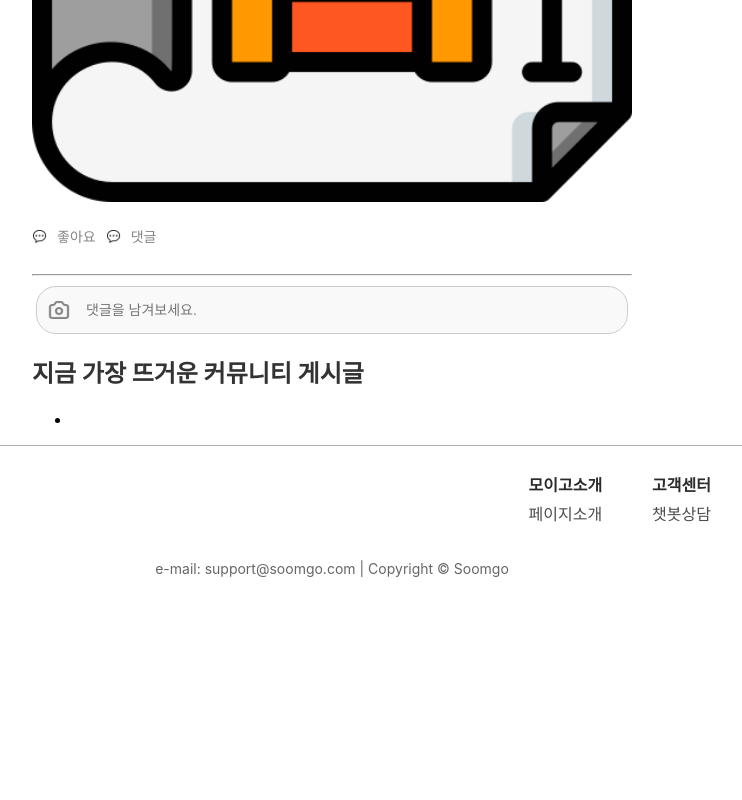
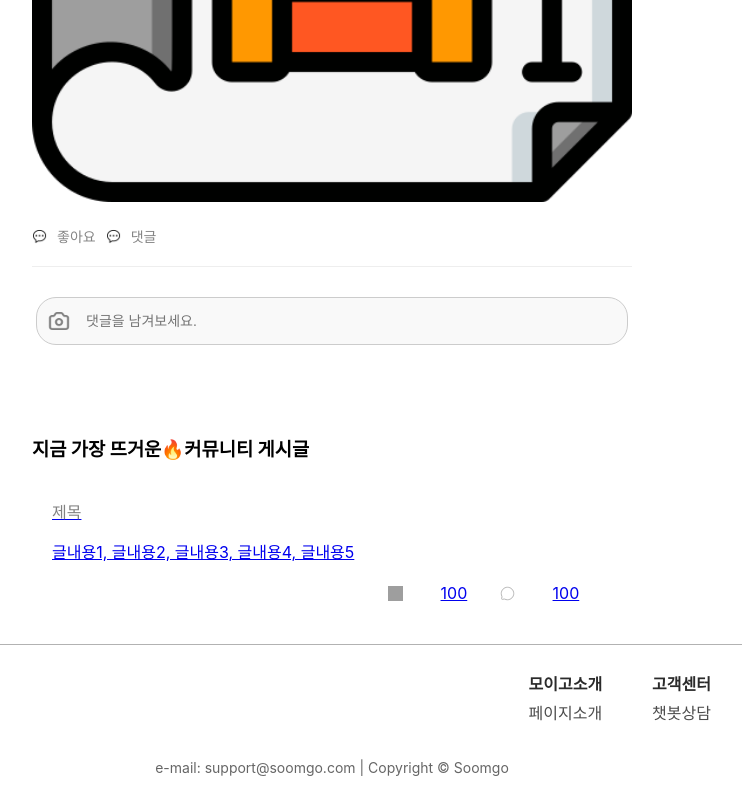
Before and after one commit to jaeheoon/moeego_client, a React (Vite) app: page /article/viewpage in a window 1280 px wide. Shown: the part 870-1670 px from the top of the page, without its empty margins (308-1050 px from the left). Before the commit the page ends 1471 px from the top, so only its background shows below. Built offline with nearby package versions, Linux system fonts and the light colour scheme; grey boxes are pictures that could not be loaded.

Commit message:
CommunityViewPage CSS 구현(임시) (#54)

```diff
--- a/src/components/articles/viewpage/PopularPost.jsx
+++ /dev/null
@@ -1,17 +0,0 @@
-import React from 'react';
-import PopularPostList from "./PopularPostList.jsx";
-
-const PopularPost = () => {
-    return (
-        <section>
-            <div>
-                <h2>지금 가장 뜨거운 커뮤니티 게시글</h2>
-            </div>
-            <PopularPostList/>
-        </section>
-
-
-    );
-};
-
-export default PopularPost;
--- a/src/components/articles/viewpage/PopularPostList.jsx
+++ b/src/components/articles/viewpage/PopularPostList.jsx
@@ -1,16 +1,36 @@
 import React from 'react';
+import {Link} from "react-router-dom";
+import "/src/css/articles/PopularPostList.css";
 
 const PopularPostList = () => {
     return (
-        <div>
-            <ul>
-                <li>
-                    <a></a>
-                    <a></a>
-                    <a></a>
-                </li>
-            </ul>
-        </div>
+        <section>
+            <div>
+                <h3>지금 가장 뜨거운🔥커뮤니티 게시글</h3>
+
+                <><Link to="">
+                    <div className='PopularPostListContainer'>
+                        <div className='AllList'>
+                            <div className='AllWrap'>
+                                <div className='viewWrap'>
+                                    <div className='titleWrap'>
+                                        <div>제목</div>
+                                    </div>
+                                    <div className="contentWrap">
+                                        <div>글내용1, 글내용2, 글내용3, 글내용4, 글내용5</div>
+                                    </div>
+                                    <div className='imageWrap'>
+                                        <div><img src='../src/image/view_icon.svg' alt='view'/><span>100</span></div>
+                                        <div><img src='../src/image/chat_icon.svg' alt='chat'/><span>100</span></div>
+                                    </div>
+                                </div>
+                            </div>
+                        </div>
+                    </div>
+                </Link>
+                </>
+            </div>
+        </section>
     );
 };
 
--- a/src/components/articles/viewpage/PostDetail.jsx
+++ b/src/components/articles/viewpage/PostDetail.jsx
@@ -3,21 +3,24 @@ import PostHeader from './PostHeader';
 import PostContent from './PostContent';
 import PostReactState from './PostReactState';
 import PostComment from './PostComment';
-import PopularPost from './PopularPost';
 import '/src/css/articles/PostDetail.css'
+import PopularPostList from "./PopularPostList.jsx";
 
 const PostDetail = () => {
     return (
         <div className="post-detail">
             <div className="post-detail-wrap">
                 <section className="post-detail-container">
-                    <PostHeader />
+                    <PostHeader/>
                     <br/>
-                    <PostContent />
-                    <PostReactState />
-                    <hr />
-                    <PostComment />
-                    <PopularPost />
+                    <PostContent/>
+                    <PostReactState/>
+                    <br/>
+                    <PostComment/>
+                    <br/>
+                    <br/>
+                    <br/>
+                    <PopularPostList/>
                 </section>
             </div>
         </div>
--- /dev/null
+++ b/src/css/articles/PopularPostList.css
@@ -0,0 +1,107 @@
+.PopularPostListContainer {
+    display: flex;
+    flex-direction: column;
+    justify-content: center;
+    margin-top: 1em;
+    margin-bottom: 1em;
+}
+
+.PopularPostListContainer .AllList {
+    display: flex;
+    align-items: center;
+    width: 100%;
+}
+
+.PopularPostListContainer .AllList .AllWrap {
+    display: flex;
+    align-items: center;
+    width: 100%;
+    border-radius: 10px;
+    box-sizing: border-box;
+}
+
+.PopularPostListContainer .AllList .AllWrap:hover {
+    cursor: pointer;
+}
+
+.PopularPostListContainer .AllList .AllWrap .viewWrap {
+    display: flex;
+    flex-direction: column;
+    align-items: center;
+    box-sizing: border-box;
+    padding: 20px;
+    width: 100%;
+}
+
+.PopularPostListContainer .AllList .AllWrap .viewWrap .titleWrap {
+    display: flex;
+    align-items: center;
+    justify-content: space-between;
+    width: 100%;
+}
+
+.PopularPostListContainer .AllList .AllWrap .viewWrap .titleWrap div:nth-child(1) {
+    display: flex;
+    align-items: center;
+    justify-content: left;
+    width: 90%;
+    color: #828282;
+    overflow: hidden;
+}
+
+.PopularPostListContainer .AllList .AllWrap .viewWrap .titleWrap div:nth-child(2) {
+    display: flex;
+    align-items: center;
+    justify-content: center;
+    width: 10%;
+}
+
+.PopularPostListContainer .AllList .AllWrap .viewWrap .titleWrap div:nth-child(2) img {
+    width: 20px;
+    height: 20px;
+}
+
+.PopularPostListContainer .AllList .AllWrap .viewWrap .contentWrap {
+    display: flex;
+    align-items: center;
+    justify-content: center;
+    width: 100%;
+}
+
+.PopularPostListContainer .AllList .AllWrap .viewWrap .contentWrap div {
+    width: 100%;
+    display: flex;
+    vertical-align: text-top;
+    margin-top: 1em;
+}
+
+.PopularPostListContainer .AllList .AllWrap .viewWrap .imageWrap {
+    display: flex;
+    align-items: center;
+    justify-content: right;
+    width: 100%;
+}
+
+.PopularPostListContainer .AllList .AllWrap .viewWrap .imageWrap div:nth-child(1),
+.PopularPostListContainer .AllList .AllWrap .viewWrap .imageWrap div:nth-child(2) {
+    display: flex;
+    align-items: center;
+    justify-content: right;
+    width: 20%;
+    padding: 20px 0px 5px 0px;
+}
+
+.PopularPostListContainer .AllList .AllWrap .viewWrap .imageWrap div:nth-child(1) img,
+.PopularPostListContainer .AllList .AllWrap .viewWrap .imageWrap div:nth-child(2) img {
+    width: 15px;
+    height: 15px;
+}
+
+.PopularPostListContainer .AllList .AllWrap .viewWrap .imageWrap div:nth-child(1) span,
+.PopularPostListContainer .AllList .AllWrap .viewWrap .imageWrap div:nth-child(2) span {
+    display: flex;
+    align-items: center;
+    justify-content: center;
+    width: 100%;
+    margin-left: 0.3em;
+}
--- a/src/css/articles/PostReactState.css
+++ b/src/css/articles/PostReactState.css
@@ -2,6 +2,8 @@
     display: flex;
     justify-content: flex-start;
     padding: 10px 0;
+    border-bottom: 1px solid #eee;
+
 }
 
 .react-item {
```
